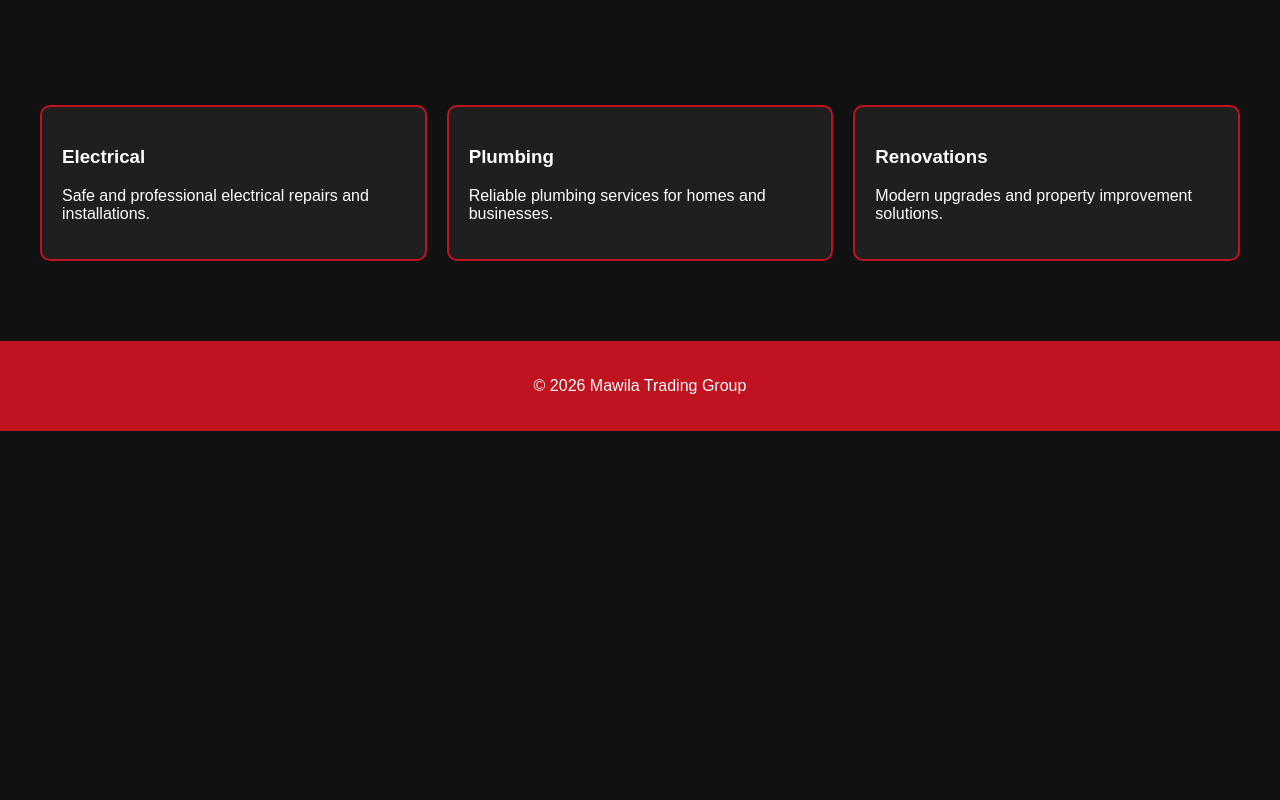
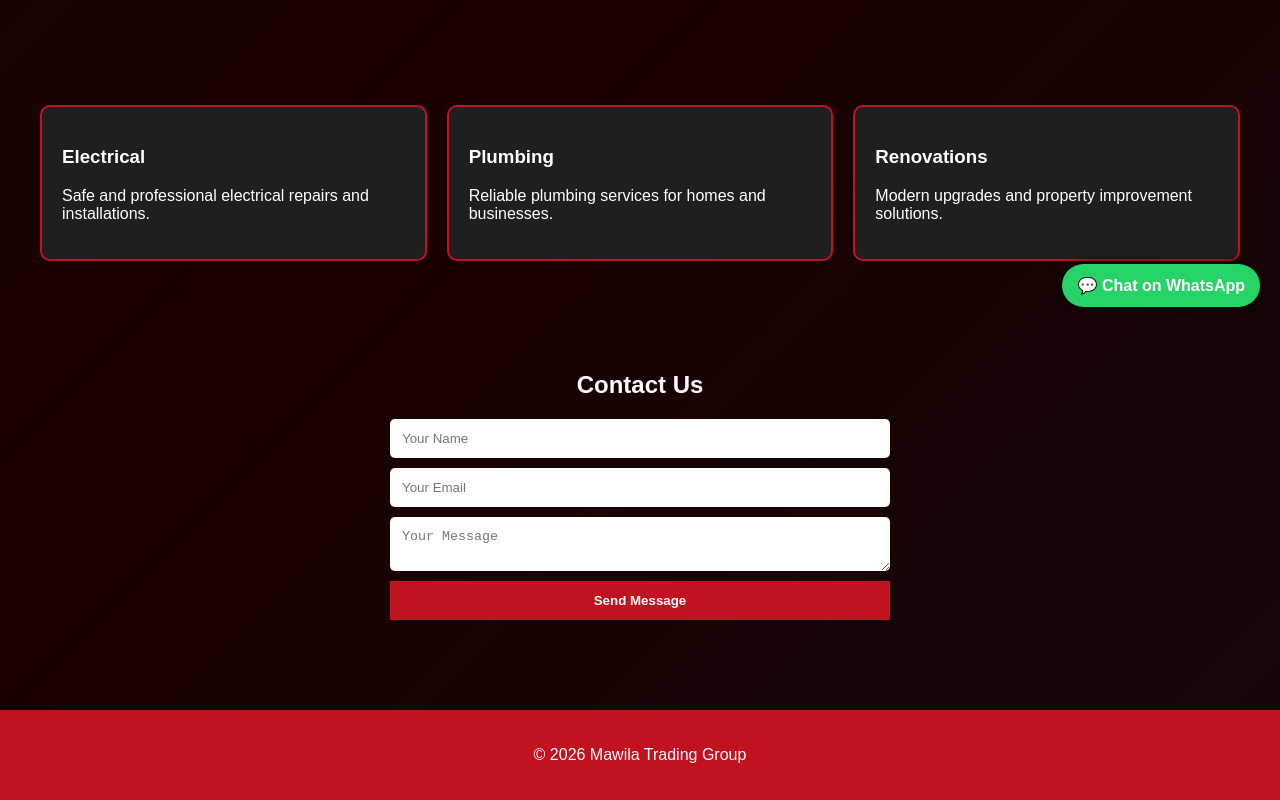
Before and after one commit to mawila555-prog/mawila_trading_group, a plain HTML site: page index.html in a window 1280 px wide. Shown: the part 473-1273 px from the top of the page. Before the commit the page ends 904 px from the top, so only its background shows below. Drawn offline with Linux system fonts and the light colour scheme.

Commit message:
Update index.html

```diff
--- a/index.html
+++ b/index.html
@@ -6,11 +6,32 @@
     <title>Mawila Trading Group</title>
 
     <style>
+
+        /* 🌑 Animated Background */
         body {
             margin: 0;
             font-family: Arial, sans-serif;
-            background-color: #111111;
             color: white;
+            background: linear-gradient(-45deg, #111111, #1a0000, #111111, #2b0000);
+            background-size: 400% 400%;
+            animation: bgMove 10s ease infinite;
+        }
+
+        @keyframes bgMove {
+            0% { background-position: 0% 50%; }
+            50% { background-position: 100% 50%; }
+            100% { background-position: 0% 50%; }
+        }
+
+        /* 🖼️ Banner + Logo */
+        .banner {
+            width: 100%;
+            display: block;
+        }
+
+        .logo {
+            width: 90px;
+            margin-bottom: 10px;
         }
 
         header {
@@ -45,6 +66,12 @@
         .hero h2 {
             font-size: 2.5rem;
             color: #C1121F;
+            animation: fadeIn 2s ease-in-out;
+        }
+
+        @keyframes fadeIn {
+            from { opacity: 0; transform: translateY(20px); }
+            to { opacity: 1; transform: translateY(0); }
         }
 
         .services {
@@ -61,18 +88,69 @@
             border-radius: 10px;
         }
 
+        /* 📩 Contact Form */
+        .contact {
+            padding: 50px;
+            text-align: center;
+        }
+
+        .contact form {
+            max-width: 500px;
+            margin: auto;
+            display: flex;
+            flex-direction: column;
+            gap: 10px;
+        }
+
+        .contact input,
+        .contact textarea {
+            padding: 12px;
+            border: none;
+            border-radius: 5px;
+        }
+
+        .contact button {
+            background: #C1121F;
+            color: white;
+            padding: 12px;
+            border: none;
+            cursor: pointer;
+            font-weight: bold;
+        }
+
         footer {
             background: #C1121F;
             text-align: center;
             padding: 20px;
             margin-top: 40px;
         }
+
+        /* 💬 WhatsApp Button */
+        .whatsapp {
+            position: fixed;
+            bottom: 20px;
+            right: 20px;
+            background: #25D366;
+            color: white;
+            padding: 12px 15px;
+            border-radius: 50px;
+            text-decoration: none;
+            font-weight: bold;
+            box-shadow: 0 0 10px black;
+        }
+
     </style>
 </head>
 
 <body>
 
+<!-- 🖼️ OPTIONAL BANNER -->
+<!-- <img src="assets/banner.jpg" class="banner"> -->
+
 <header>
+    <!-- 🖼️ OPTIONAL LOGO -->
+    <!-- <img src="assets/logo.png" class="logo"> -->
+
     <h1>Mawila Trading Group</h1>
     <p>General Trading & Maintenance Experts</p>
 </header>
@@ -108,9 +186,30 @@
 
 </section>
 
+<!-- 📩 CONTACT FORM -->
+<section class="contact">
+    <h2>Contact Us</h2>
+
+    <form action="https://formsubmit.co/YOUR-EMAIL@gmail.com" method="POST">
+
+        <input type="text" name="name" placeholder="Your Name" required>
+        <input type="email" name="email" placeholder="Your Email" required>
+        <textarea name="message" placeholder="Your Message" required></textarea>
+
+        <button type="submit">Send Message</button>
+
+        <input type="hidden" name="_captcha" value="false">
+    </form>
+</section>
+
 <footer>
     <p>© 2026 Mawila Trading Group</p>
 </footer>
 
+<!-- 💬 WhatsApp Button -->
+<a href="https://wa.me/27722301683" class="whatsapp" target="_blank">
+    💬 Chat on WhatsApp
+</a>
+
 </body>
 </html>
```
